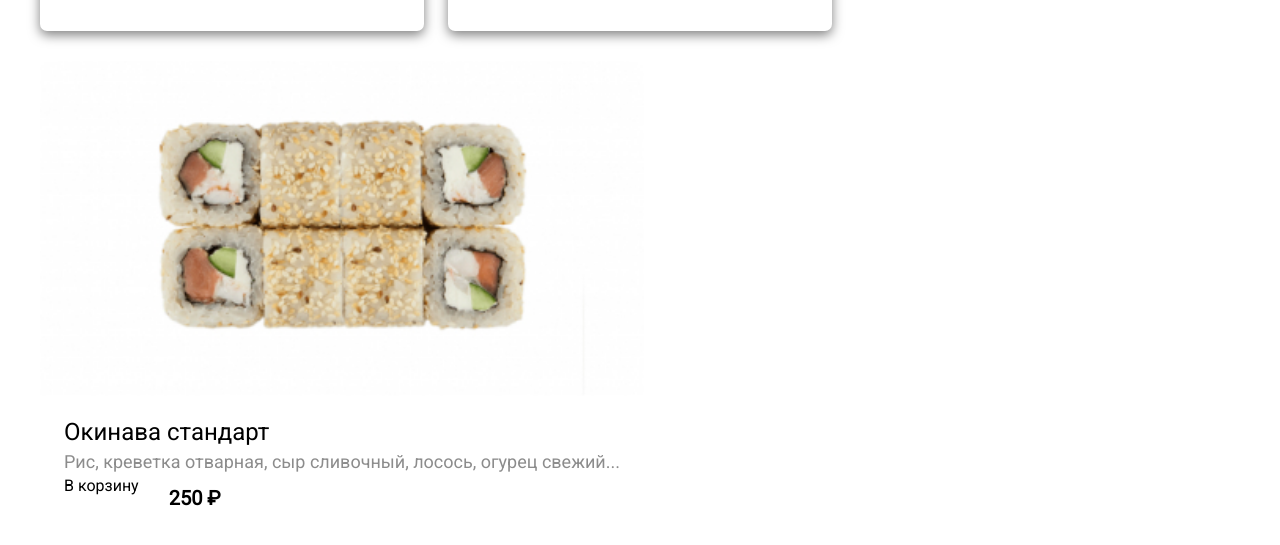
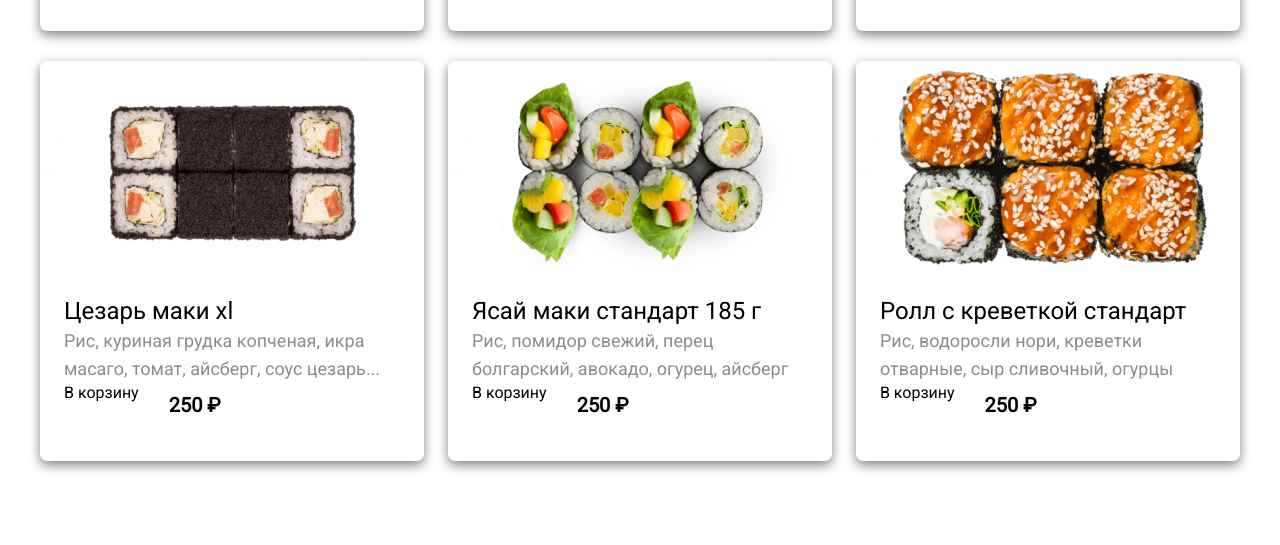
Before and after one commit to Irina-Rudakova/Delivery-Food, a plain HTML site: page goods.html in a window 1280 px wide. Shown: the part 536-1081 px from the top of the page. Drawn offline with nearby package versions, Linux system fonts and the light colour scheme.

Commit message:
dop pc 2p

```diff
--- a/goods.html
+++ b/goods.html
@@ -101,7 +101,7 @@
                             </div>
                         </div>
 
-                        <div class="products-card">
+                        <div class="w-[calc(33.33%-16px)] rounded-[7px] shadow-[0_4px_12px_0_rgba(0,0,0,0.5)] bg-[#fff] overflow-hidden no-underline">
                             <div class="w-full">
                                 <img class="w-full" src="./images/goods/okinava-standart.jpg" alt="okinava-standart">
                             </div>
@@ -130,7 +130,7 @@
                             </div>
                         </div>
 
-                        <div class="products-card">
+                        <div class="w-[calc(33.33%-16px)] rounded-[7px] shadow-[0_4px_12px_0_rgba(0,0,0,0.5)] bg-[#fff] overflow-hidden no-underline">
                             <div class="w-full">
                                 <img class="w-full" src="./images/goods/cezar-maki-xl.jpg" alt="cezar-maki-xl">
                             </div>
@@ -159,7 +159,7 @@
                             </div>
                         </div>
 
-                        <div class="products-card">
+                        <div class="w-[calc(33.33%-16px)] rounded-[7px] shadow-[0_4px_12px_0_rgba(0,0,0,0.5)] bg-[#fff] overflow-hidden no-underline">
                             <div class="w-full">
                                 <img class="w-full" src="./images/goods/yasai-maki-standart.jpg" alt="yasai-maki-standart">
                             </div>
@@ -188,7 +188,7 @@
                             </div>
                         </div>
 
-                        <div class="products-card">
+                        <div class="w-[calc(33.33%-16px)] rounded-[7px] shadow-[0_4px_12px_0_rgba(0,0,0,0.5)] bg-[#fff] overflow-hidden no-underline">
                             <div class="w-full">
                                 <img class="w-full" src="./images/goods/roll-s-krevetkoi-standart.jpg" alt="roll-s-krevetkoi-standart">
                             </div>
```
